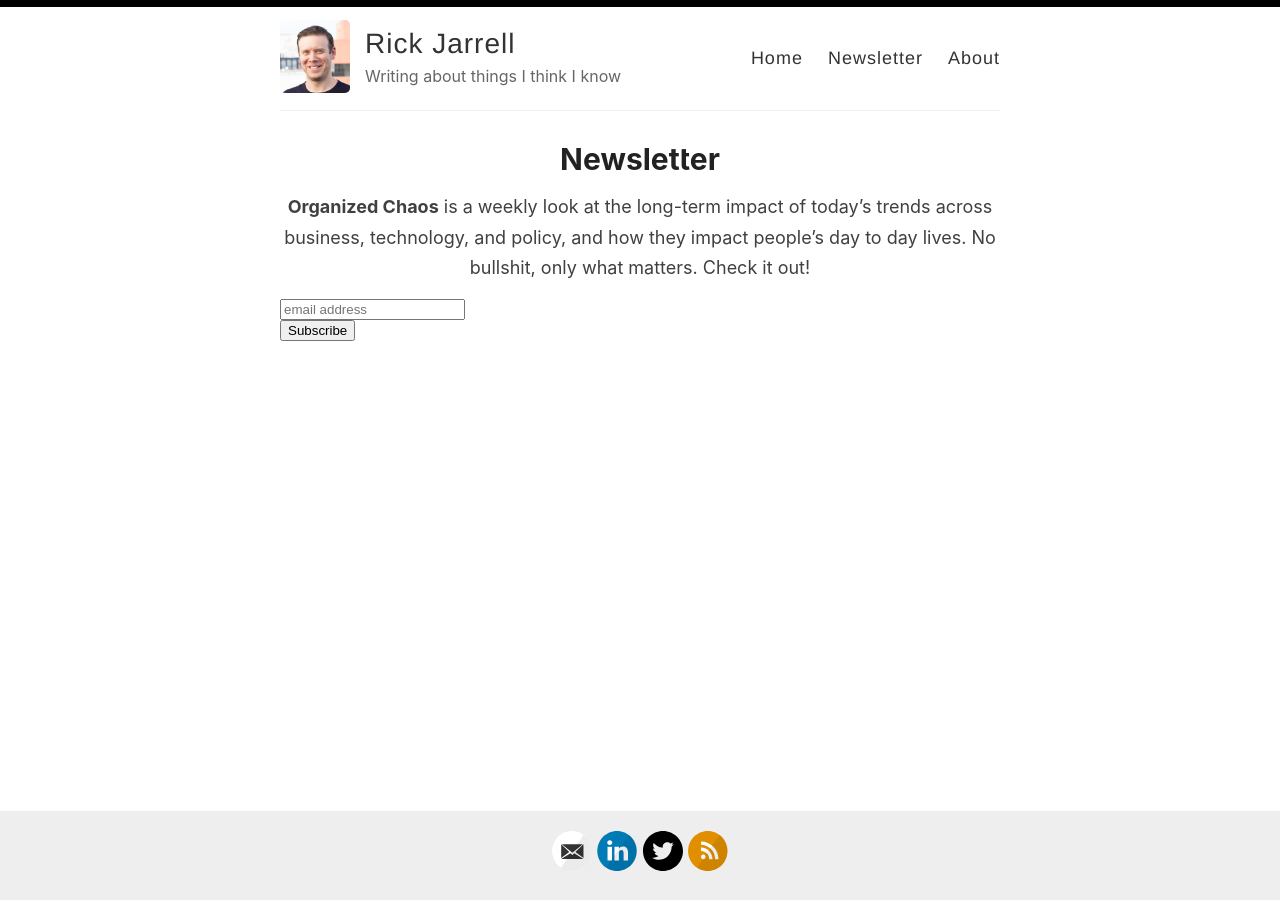
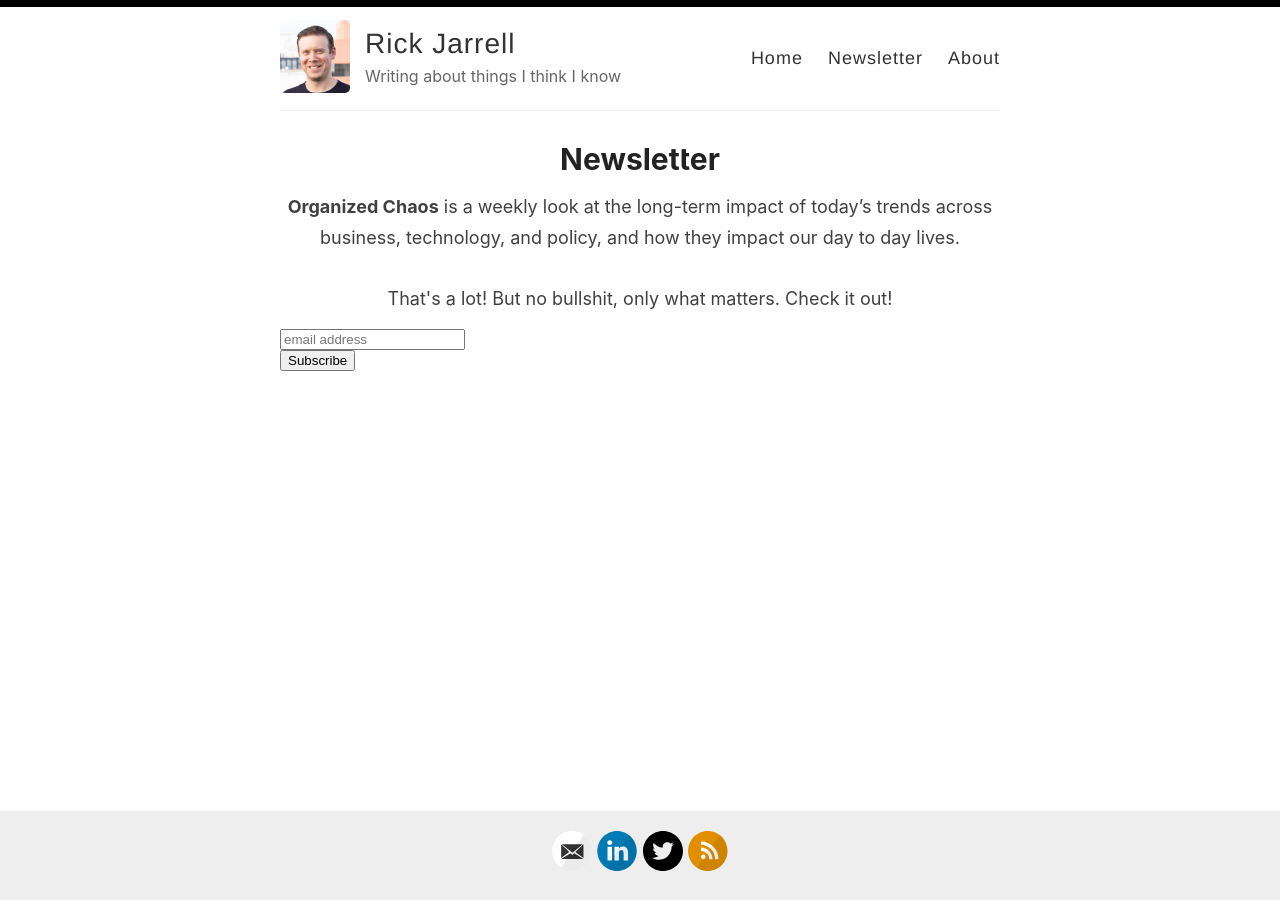
Before and after one commit to rickjarrell/backupblog, a Jekyll site: the page built from _pages/newsletter.md, in a window 1280 px wide. Built offline with Jekyll 4.4.1, drawn with Linux system fonts in a browser that asks for light colours; comment, search, counter and statistics services are not loaded.

Commit message:
Update page.html

```diff
--- a/_layouts/page.html
+++ b/_layouts/page.html
@@ -10,7 +10,7 @@
     {{ content }}
   </div>
 </article>
-<p align = center><b>Organized Chaos</b> is a weekly look at the long-term impact of today’s trends across business, technology, and policy, and how they impact people’s day to day lives. No bullshit, only what matters. Check it out!</p>
+<p align = center><b>Organized Chaos</b> is a weekly look at the long-term impact of today’s trends across business, technology, and policy, and how they impact our day to day lives. <br><br>That's a lot! But no bullshit, only what matters. Check it out!</p>
 <!-- Begin Mailchimp Signup Form -->
 <link href="//cdn-images.mailchimp.com/embedcode/horizontal-slim-10_7.css" rel="stylesheet" type="text/css">
 <style type="text/css">
```
